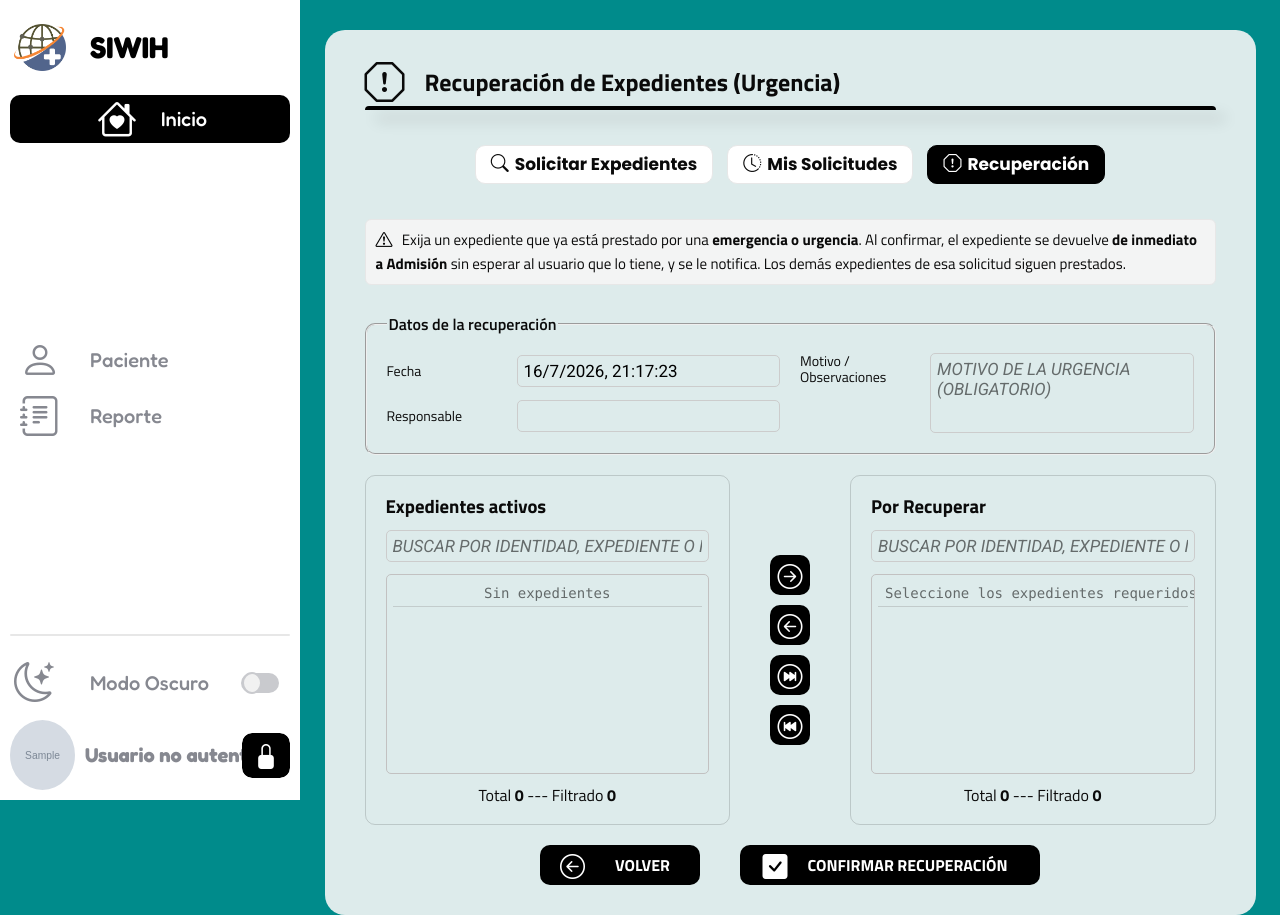
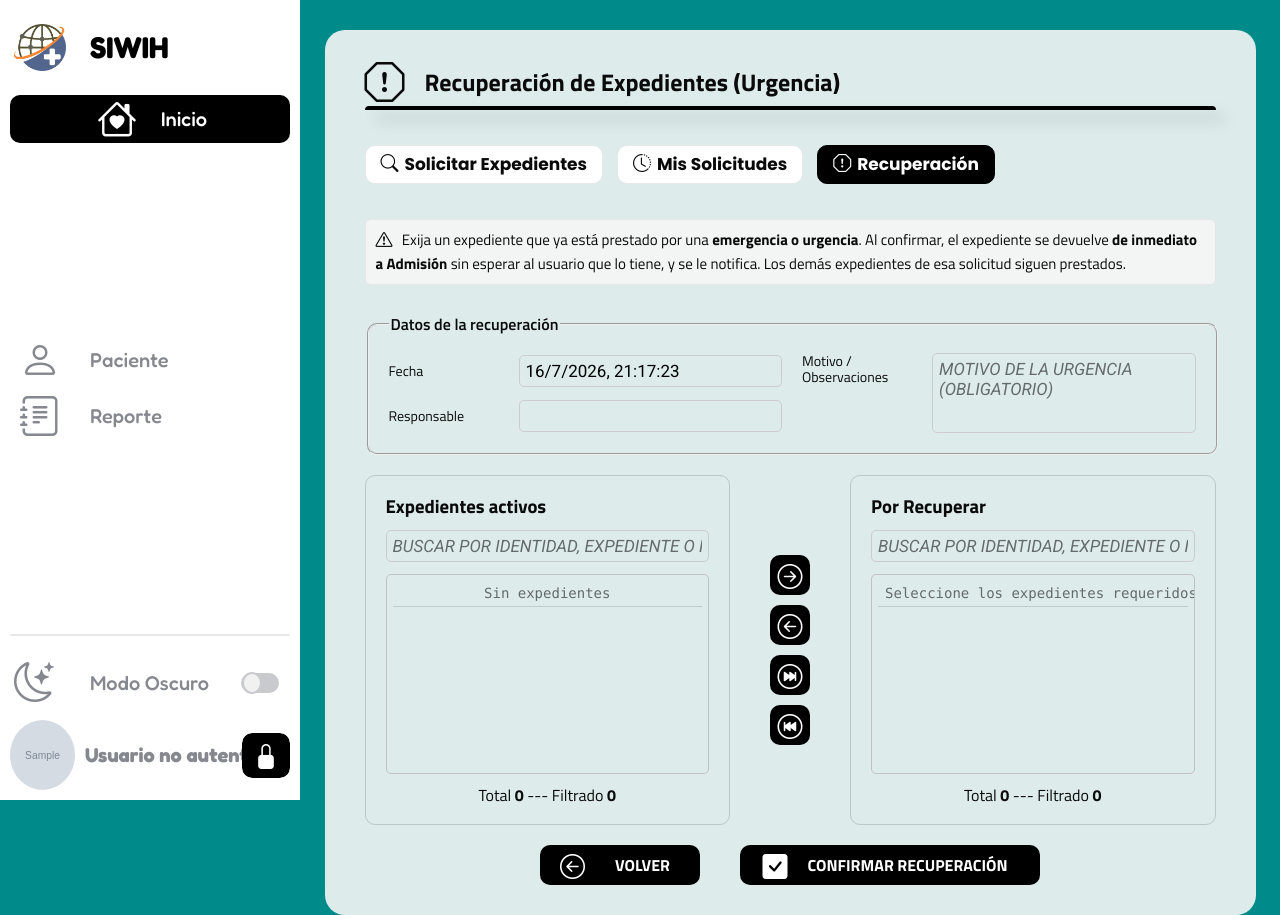
Before and after one commit to Sid2800/SIWIH, a Django app: template s_exp/templates/s_exp/recuperacion_expedientes.html in a window 1280 px wide. Run offline with Django 5.2, Linux system fonts and the light colour scheme; the template is opened without the code that fills it: most values are stand-ins (such as "Sample title", 1, 10 or a date in 2020); grey boxes marked "Sample" are stand-in pictures; parts of the project's set-up code (start-up, migrations or seed data) failed here and were passed over; some libraries are stand-ins or nearby versions; some web fonts are replaced.

Commit message:
fix(s_exp): alinear la pagina de recuperacion como el resto del modulo
El titulo y la barra de sub-modulos salian centrados, a diferencia de las demas
pantallas. La causa: la pagina reusa .contenedorListaRecepcion (de la Recepcion
SDGI) para heredar el layout de la doble lista, y ese contenedor trae
align-items/justify-content en center, con lo que centraba TODOS sus hijos. En
SDGI no se nota porque sus hijos llevan width:100%.

Se agrega la clase propia .sexp-recup-page que restaura stretch/flex-start solo
en esta pagina. La pantalla de SDGI queda intacta.

```diff
--- a/core/static/core/css/s_exp.css
+++ b/core/static/core/css/s_exp.css
@@ -3272,3 +3272,15 @@ body.darkmode .sexp-sugerir-tiempo {
     .sexp-recup-c--area { display: none; }
     .sexp-recup-c--nom { width: 16rem; }
 }
+
+/* ---- Página de Recuperación: alineación como el resto del módulo ----
+   Reusa .contenedorListaRecepcion (de la Recepción SDGI) para heredar el
+   layout de la doble lista, pero ese contenedor trae align-items/justify-content
+   en center y centraba TODO: el título y la barra de sub-módulos salían
+   centrados, a diferencia de las demás pantallas del módulo. En SDGI no se nota
+   porque sus hijos llevan width:100%.
+   Se corrige solo aquí (clase propia); no se toca la pantalla de SDGI. */
+.sexp-recup-page.contenedorListaRecepcion {
+    align-items: stretch;
+    justify-content: flex-start;
+}
--- a/s_exp/templates/s_exp/recuperacion_expedientes.html
+++ b/s_exp/templates/s_exp/recuperacion_expedientes.html
@@ -18,7 +18,7 @@ Los comentarios multilinea van con este tag, no con la sintaxis de una linea:
 esa solo admite UNA linea y, si se parte, se renderiza como texto y rompe el
 layout flex de las listas.
 {% endcomment %}
-<div class="contenedor2 contenedorListaRecepcion">
+<div class="contenedor2 contenedorListaRecepcion sexp-recup-page">
     <div class="tituloFormulario sexp-margin-bottom-15">
         <div class="tituloFormulario-texto">
             <i class="bi bi-exclamation-octagon"></i>
```
